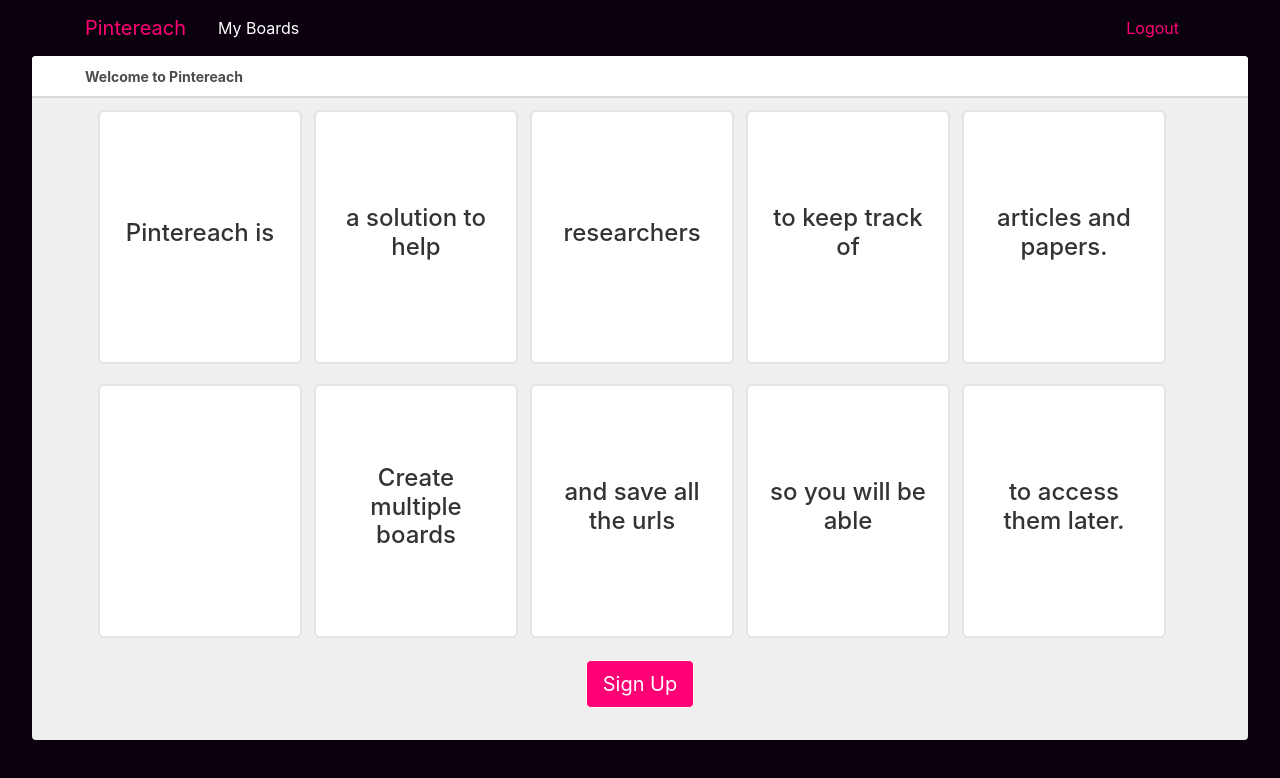
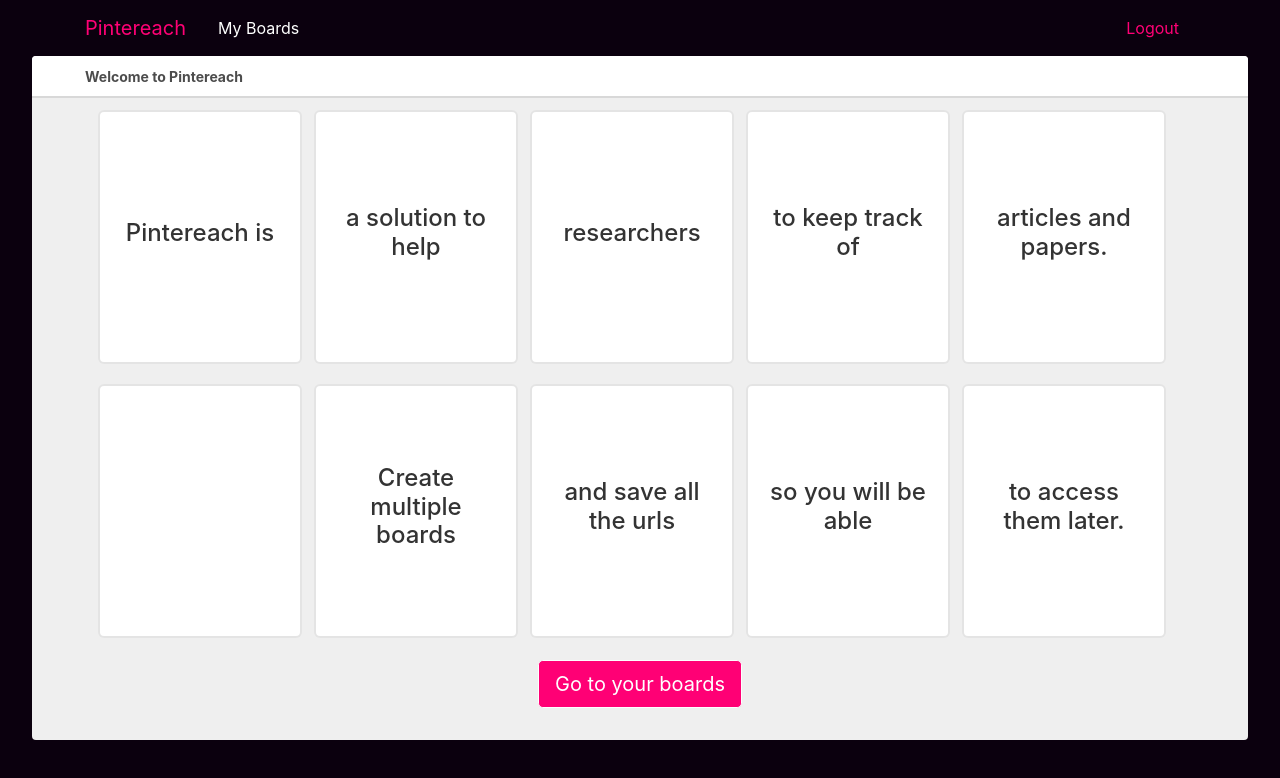
Before and after one commit to daquinons/pintereach-react, a React (Create React App) app: page / in a window 1280 px wide. Shown: the top 778 px of the page. Built offline with nearby package versions, Linux system fonts and the light colour scheme; sample sign-in values are in the browser's storage.

Commit message:
Change button if user is logged in

```diff
--- a/src/components/Home/Home.jsx
+++ b/src/components/Home/Home.jsx
@@ -8,6 +8,7 @@ import Row from 'react-bootstrap/Row';
 import Col from 'react-bootstrap/Col';
 import Button from 'react-bootstrap/Button';
 import styled from 'styled-components';
+import * as authUtils from '../../utils/auth';
 
 const StyledButton = styled(Button)`
   background-color: #ff0075;
@@ -44,11 +45,20 @@ const Home = props => {
       <Container>
         <Row>
           <Col className="text-center" md={{ span: 6, offset: 3 }}>
-            <Link to="/register">
-              <StyledButton variant="primary" size="lg">
-                Sign Up
-              </StyledButton>
-            </Link>
+            {authUtils.isLoggedIn() ? (
+              <Link to="/boards">
+                {' '}
+                <StyledButton variant="primary" size="lg">
+                  Go to your boards
+                </StyledButton>{' '}
+              </Link>
+            ) : (
+              <Link to="/register">
+                <StyledButton variant="primary" size="lg">
+                  Sign Up
+                </StyledButton>
+              </Link>
+            )}
           </Col>
         </Row>
       </Container>
```
